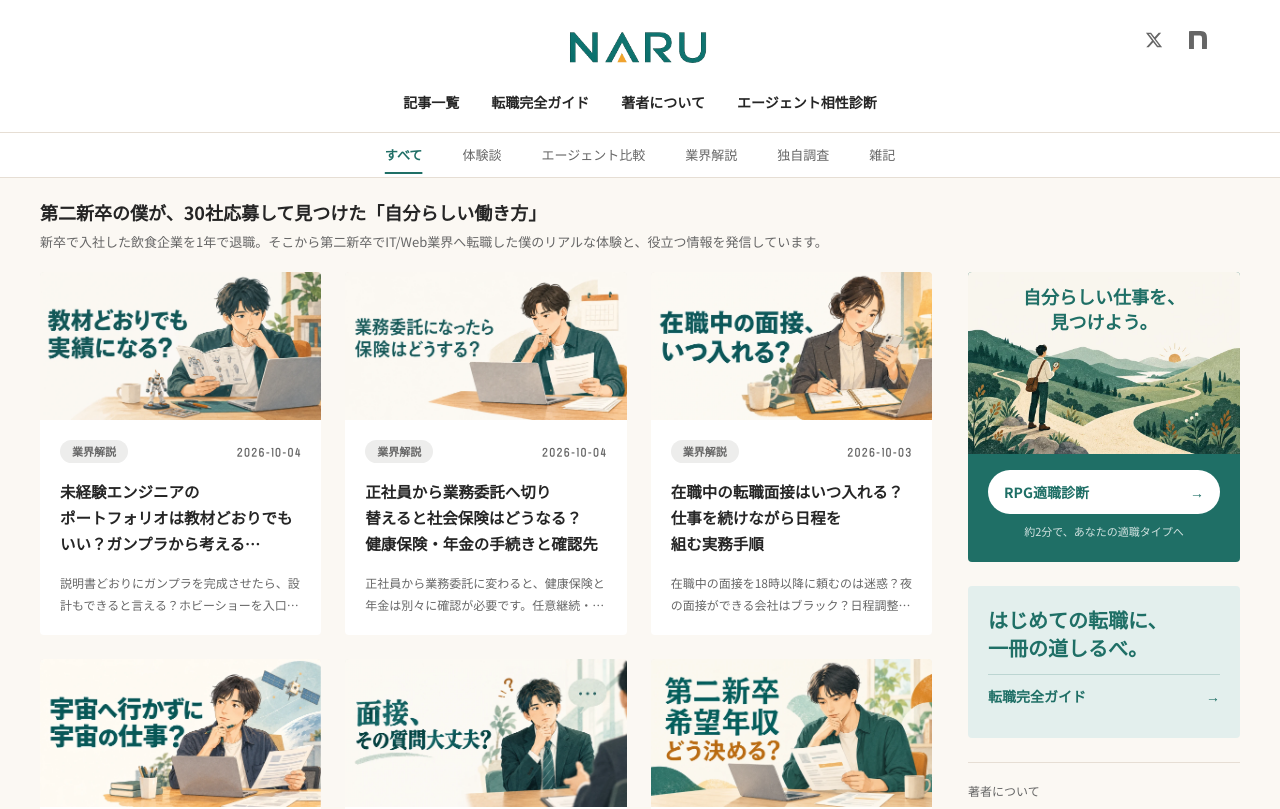
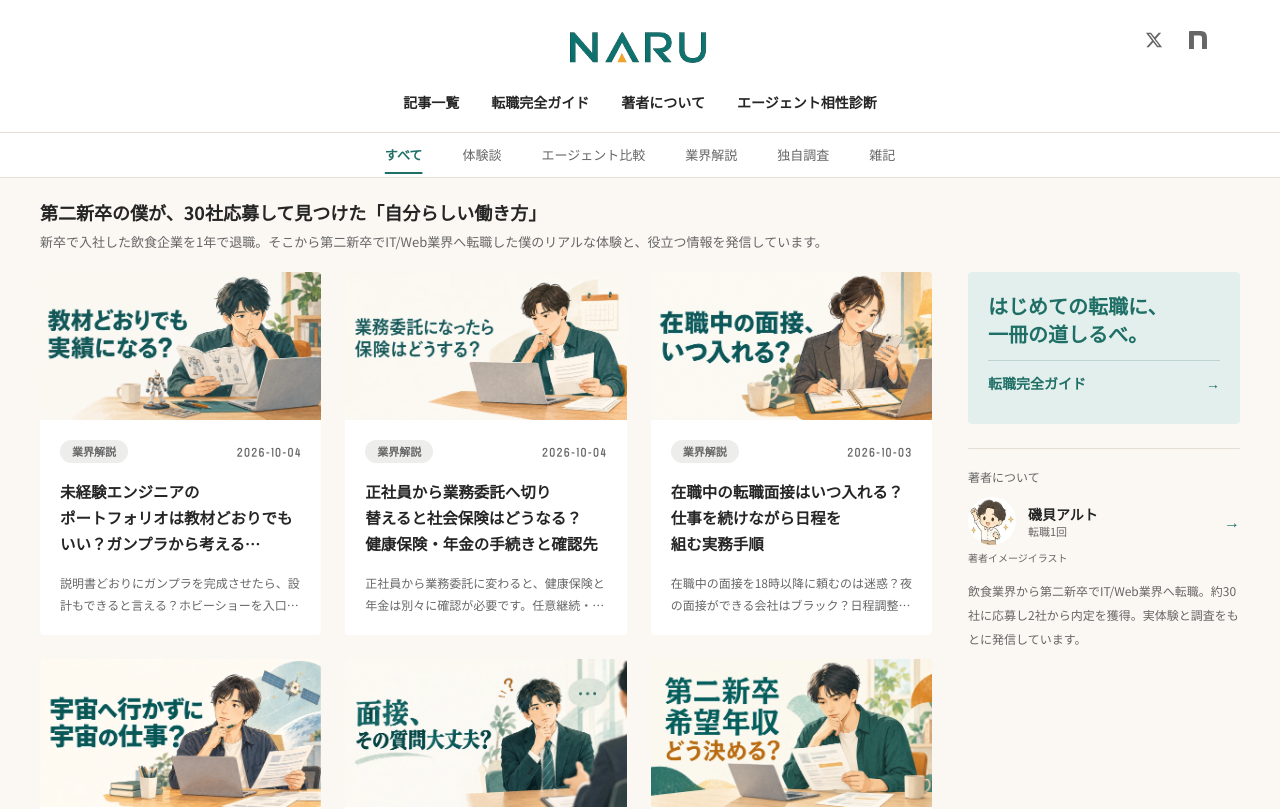
Before and after one commit to nasagame8-del/naru-career, a Next.js app: page / in a window 1280 px wide. Shown: the top 809 px of the page. Built offline with nearby package versions, Linux system fonts and the light colour scheme; no server answers.

Commit message:
fix: hide all RPG diagnosis CTAs

```diff
--- a/src/components/EditorialSidebar.tsx
+++ b/src/components/EditorialSidebar.tsx
@@ -3,22 +3,7 @@ import Link from "next/link";
 import { getAuthorProfileLabel } from "@/lib/author";
 
 export function CareerDiscoveryCard() {
-  return (
-    <Link href="/shindan" className="group block overflow-hidden rounded-sm bg-primary text-white">
-      <div className="relative">
-      <Image src="/images/editorial/career-discovery.webp" alt="" width={900} height={600}
-        sizes="(min-width: 1024px) 272px, (min-width: 640px) 400px, calc(100vw - 40px)"
-        className="w-full h-auto" />
-      <p className="absolute top-3 inset-x-3 text-center text-primary text-lg font-bold leading-snug">自分らしい仕事を、<br />見つけよう。</p>
-      </div>
-      <div className="px-5 pt-4 pb-5">
-        <span className="flex min-h-11 items-center justify-between gap-2 rounded-full bg-white px-4 text-sm font-bold text-primary">
-          RPG適職診断 <span aria-hidden="true">→</span>
-        </span>
-        <p className="mt-2 text-center text-[11px] text-white/80">約2分で、あなたの適職タイプへ</p>
-      </div>
-    </Link>
-  );
+  return null;
 }
 
 export function EditorialSidebar() {
```
